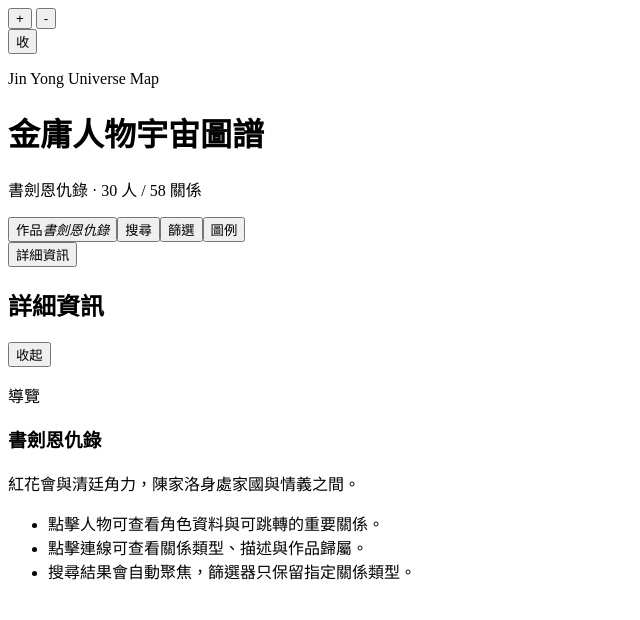
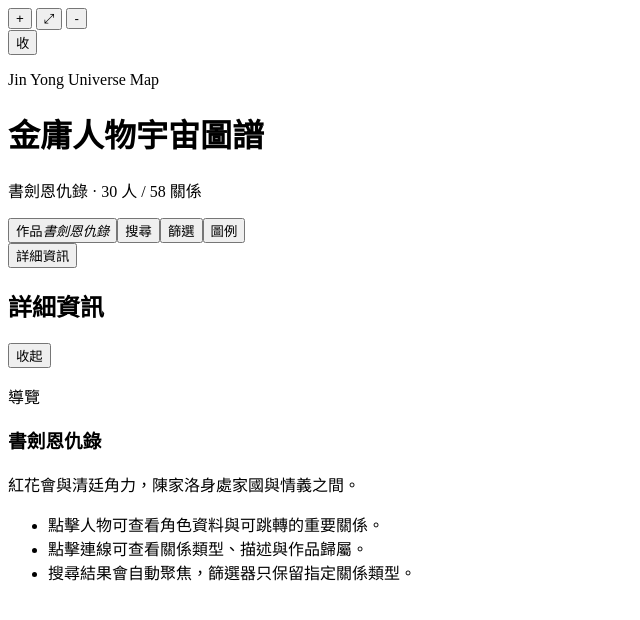
Before and after one commit to Link1515/jinyong-universe-map, a Vue app: page / in a window 1280 px wide. Shown: the top 620 px of the page, without its empty margins (0-640 px from the left). Built offline with nearby package versions, Linux system fonts and the light colour scheme; the HTML template or start-up script is replaced by a standard one.

Commit message:
feat: add graph fit control while preserving zoom on deselect

```diff
--- a/src/components/graphView.ts
+++ b/src/components/graphView.ts
@@ -32,6 +32,9 @@ export function createGraphView(container: HTMLElement, callbacks: GraphCallback
   zoomControls.className = 'graph-zoom-controls'
   zoomControls.innerHTML = `
     <button type="button" class="graph-zoom-button" data-zoom-action="in" aria-label="放大圖譜">+</button>
+    <button type="button" class="graph-zoom-button graph-zoom-button-reset" data-zoom-action="fit" aria-label="顯示整張圖">
+      <span aria-hidden="true">⤢</span>
+    </button>
     <button type="button" class="graph-zoom-button" data-zoom-action="out" aria-label="縮小圖譜">-</button>
   `
   container.append(zoomControls)
@@ -145,6 +148,11 @@ export function createGraphView(container: HTMLElement, callbacks: GraphCallback
 
   zoomControls.querySelectorAll<HTMLElement>('[data-zoom-action]').forEach(element => {
     element.addEventListener('click', () => {
+      if (element.dataset.zoomAction === 'fit') {
+        fitGraph(cy)
+        return
+      }
+
       const action = element.dataset.zoomAction === 'in' ? zoomStep : 1 / zoomStep
       zoomByStep(cy, action)
     })
--- a/src/styles/app.css
+++ b/src/styles/app.css
@@ -97,6 +97,17 @@ input {
   outline: none;
   border-color: rgba(140, 59, 42, 0.5);
   box-shadow: 0 0 0 3px rgba(140, 59, 42, 0.14);
+}
+
+.graph-zoom-button-reset {
+  font-size: 1rem;
+  font-weight: 700;
+}
+
+.graph-zoom-button-reset span {
+  display: block;
+  font-size: 1.15rem;
+  line-height: 1;
 }
 
 .panel {
```
